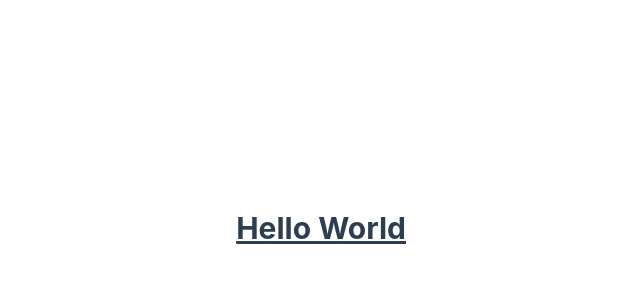
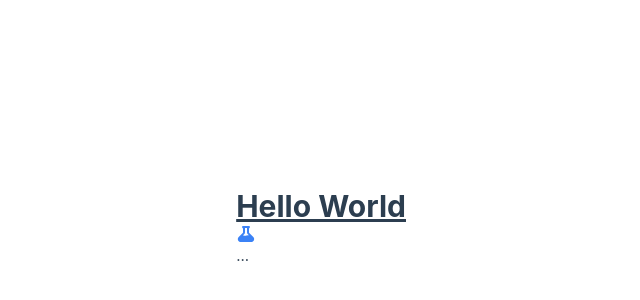
Before and after one commit to davitlabadze/movie-quotes-vue, a Vue app: page / in a window 1280 px wide. Shown: the part 172-472 px from the top of the page, without its empty margins (234-874 px from the left). Built offline with nearby package versions, Linux system fonts and the light colour scheme.

Commit message:
docs: add heroicon

```diff
--- a/index.html
+++ b/index.html
@@ -4,7 +4,7 @@
     <meta charset="UTF-8" />
     <link rel="icon" href="/favicon.ico" />
     <meta name="viewport" content="width=device-width, initial-scale=1.0" />
-    <title>Vite App</title>
+    <title>Movie Quotes</title>
   </head>
   <body>
     <div id="app"></div>
--- a/package.json
+++ b/package.json
@@ -11,6 +11,7 @@
     "lint": "eslint . --ext .vue,.js,.jsx,.cjs,.mjs --fix --ignore-path .gitignore"
   },
   "dependencies": {
+    "@heroicons/vue": "^1.0.6",
     "vue": "^3.2.37",
     "vue-router": "^4.1.2"
   },
--- a/src/App.vue
+++ b/src/App.vue
@@ -1,5 +1,17 @@
 <template>
   <header>
     <h1 class="text-3xl font-bold underline">Hello World</h1>
+    <div>
+      <BeakerIcon class="w-5 h-5 text-blue-500" />
+      <p>...</p>
+    </div>
   </header>
 </template>
+
+<script>
+import { BeakerIcon } from "@heroicons/vue/solid";
+
+export default {
+  components: { BeakerIcon },
+};
+</script>
```
Also changed, not shown: 2 other files (tests, documents, lock files or other folders).
